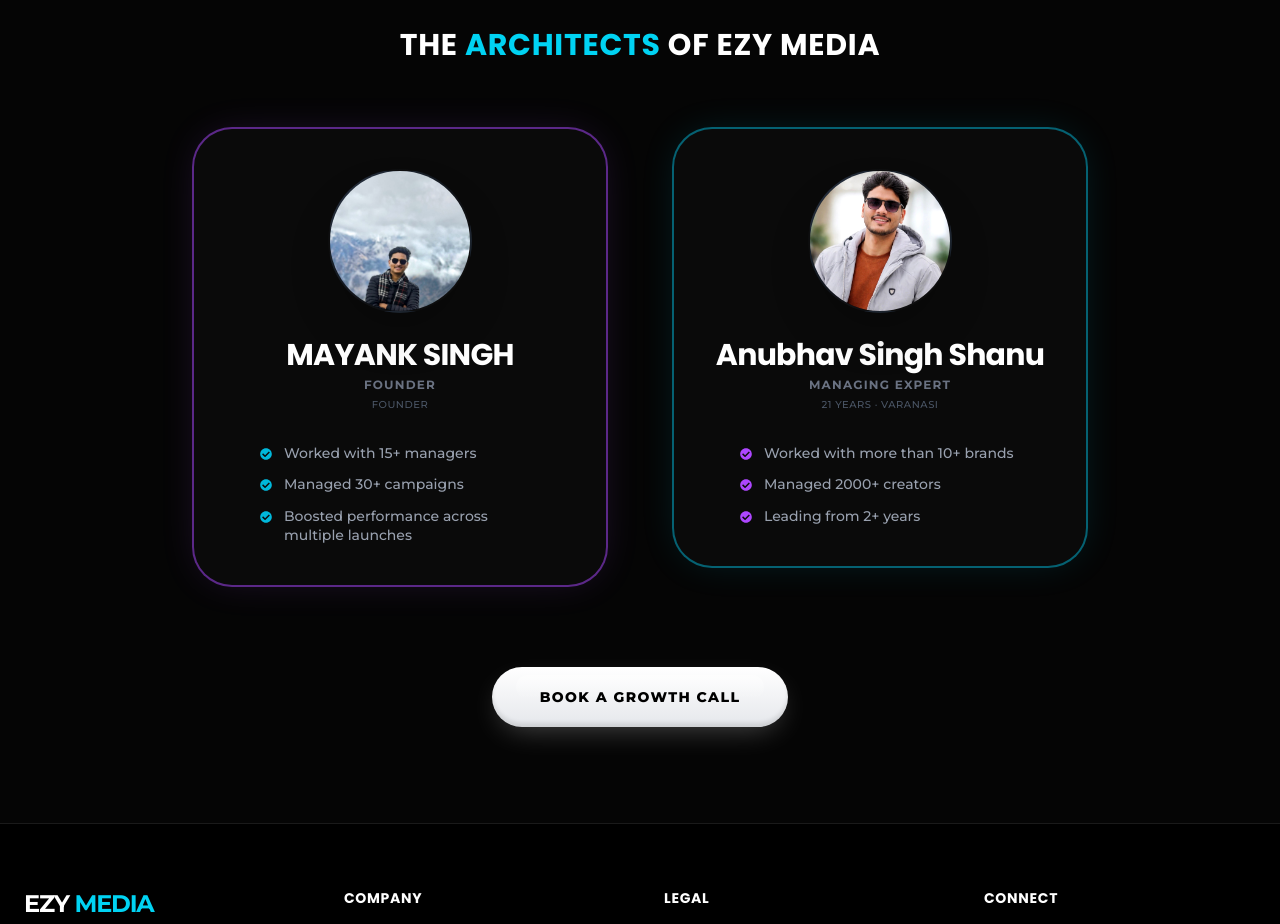
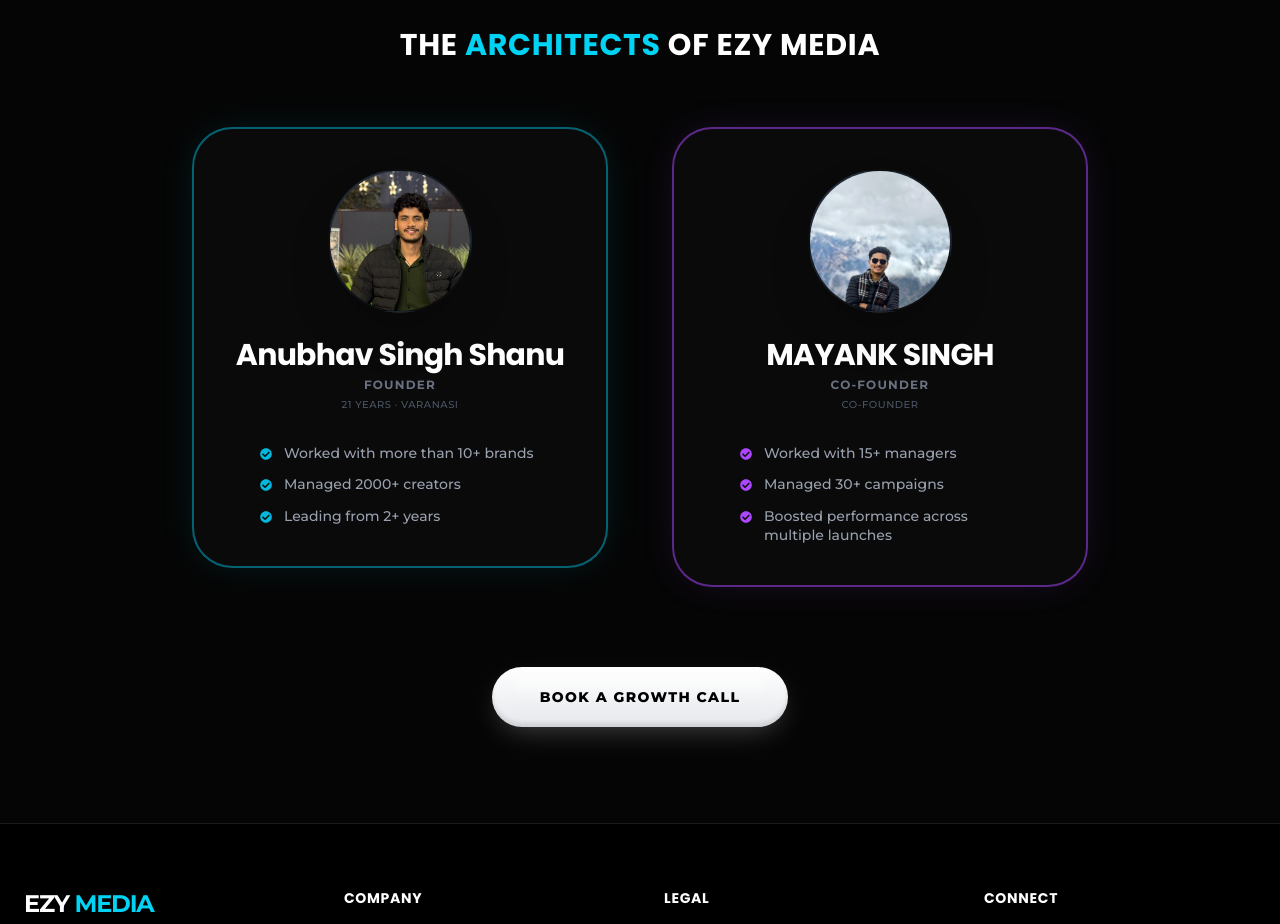
Before and after one commit to Anubhavsinghshanu/EZY-Media-Web, a Next.js app: page / in a window 1280 px wide. Shown: the part 9360-10284 px from the top of the page. Built offline with nearby package versions, Linux system fonts and the light colour scheme.

Commit message:
feat: update Leadership section - Anubhav Singh as Founder with new photo, Mayank Singh as Co-Founder

```diff
--- a/src/components/Leadership.tsx
+++ b/src/components/Leadership.tsx
@@ -8,9 +8,24 @@
 
 const LEADERS = [
     {
+        name: "Anubhav Singh Shanu",
+        role: "Founder",
+        meta: "21 Years · Varanasi",
+        image: "/assets/EZYFOUNDER.jpeg",
+        imageClassName: "object-cover object-[center_15%] scale-[1.3]", // Adjusted for portrait photo
+        type: "image",
+        borderColor: "border-cyan-500/50",
+        shadowColor: "shadow-[0_0_40px_-10px_rgba(6,182,212,0.2)]",
+        points: [
+            "Worked with more than 10+ brands",
+            "Managed 2000+ creators",
+            "Leading from 2+ years"
+        ]
+    },
+    {
         name: "MAYANK SINGH",
-        role: "Founder",
-        meta: "Founder",
+        role: "Co-Founder",
+        meta: "Co-Founder",
         image: "/assets/partner_mayank.jpg",
         imageClassName: "object-cover object-[center_10%]", // Adjust positioning to fit the photo perfectly
         type: "image",
@@ -20,20 +35,6 @@
             "Worked with 15+ managers",
             "Managed 30+ campaigns",
             "Boosted performance across multiple launches"
-        ]
-    },
-    {
-        name: "Anubhav Singh Shanu",
-        role: "Managing Expert",
-        meta: "21 Years · Varanasi",
-        image: "/assets/founder_shanu_v2.jpg",
-        type: "image",
-        borderColor: "border-cyan-500/50",
-        shadowColor: "shadow-[0_0_40px_-10px_rgba(6,182,212,0.2)]",
-        points: [
-            "Worked with more than 10+ brands",
-            "Managed 2000+ creators",
-            "Leading from 2+ years"
         ]
     }
 ];
```
Also changed, not shown: public/assets/EZYFOUNDER.jpeg (added).
